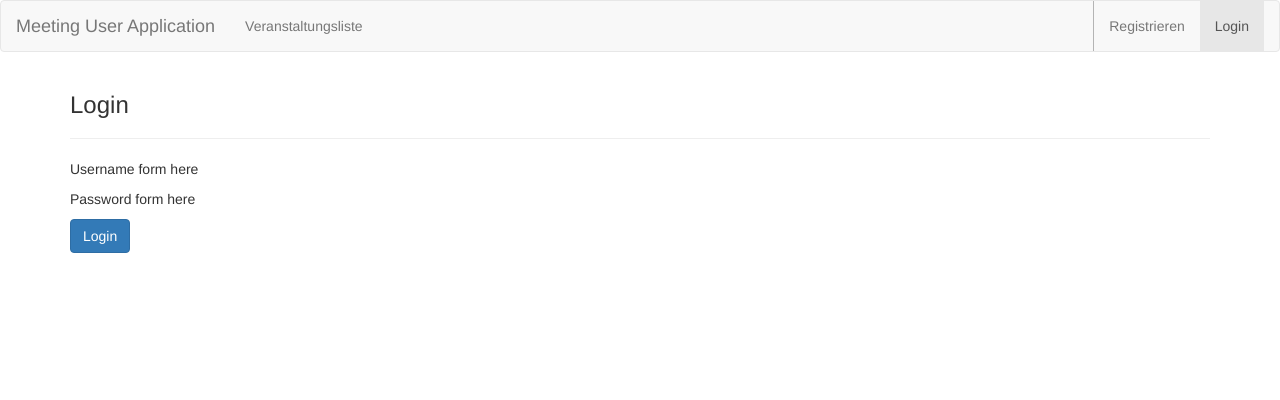
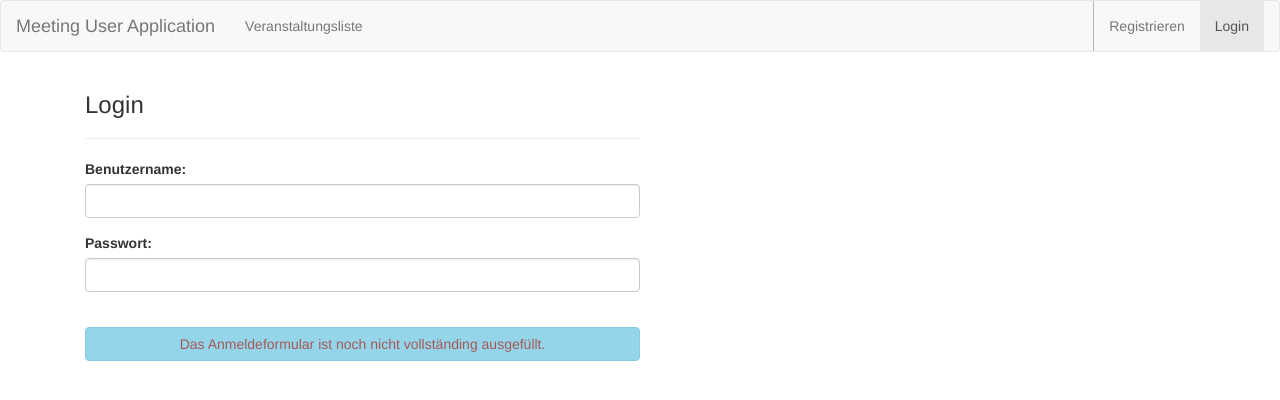
Before and after one commit to V-Peters/Angular, an Angular app: page /login in a window 1280 px wide. Shown: the top 400 px of the page. Built offline with nearby package versions, Linux system fonts and the light colour scheme.

Commit message:
added login form

```diff
--- a/src/app/login/login.component.css
+++ b/src/app/login/login.component.css
@@ -0,0 +1,3 @@
+input.ng-invalid.ng-touched {
+    border: 1px solid red;
+}
--- a/src/app/login/login.component.html
+++ b/src/app/login/login.component.html
@@ -1,9 +1,35 @@
-<h3>Login</h3>
-<hr>
-<div class="row">
-    <div class="col-md-6">
-        <p>Username form here</p>
-        <p>Password form here</p>
-        <button type="submit" (click)="onLogin()" class="btn btn-primary" routerLink="/meeting/list">Login</button>
+<div class="container">
+    <div class="row">
+        <div class="col-xs-6">
+            <h3>Login</h3>
+            <hr>
+            <form
+                [formGroup]="loginForm"
+                (ngSubmit)="onSubmit()">
+                <div class="form-group">
+                    <label for="username">Benutzername:</label>
+                    <i *ngIf="loginForm.get('username').invalid && loginForm.get('username').touched" style="color: red;"> Dieses Feld ist ein Pflichtfeld.</i>
+                    <input
+                        type="text"
+                        id="username"
+                        formControlName="username"
+                        class="form-control">
+                </div>
+                <div class="form-group">
+                    <label for="password">Passwort:</label>
+                    <i *ngIf="loginForm.get('password').invalid && loginForm.get('password').touched" style="color: red;"> Dieses Feld ist ein Pflichtfeld.</i>
+                    <input
+                        type="password"
+                        id="password"
+                        formControlName="password"
+                        class="form-control">
+                </div>
+                <br>
+                <button type="submit" class="btn btn-info btn-block" [disabled]="loginForm.invalid">
+                    <span *ngIf="loginForm.valid">Anmelden</span>
+                    <span *ngIf="loginForm.invalid" style="color: rgb(117, 0, 0);"> Das Anmeldeformular ist noch nicht vollständing ausgefüllt.</span>
+                </button>
+            </form>
+        </div>
     </div>
 </div>
--- a/src/app/login/login.component.ts
+++ b/src/app/login/login.component.ts
@@ -1,4 +1,5 @@
 import { Component, OnInit } from '@angular/core';
+import { FormGroup, FormControl, Validators } from '@angular/forms';
 
 @Component({
   selector: 'app-login',
@@ -6,13 +7,19 @@ import { Component, OnInit } from '@angular/core';
   styleUrls: ['./login.component.css']
 })
 export class LoginComponent implements OnInit {
+  loginForm: FormGroup;
 
   constructor() { }
 
   ngOnInit(): void {
+    this.loginForm = new FormGroup({
+      'username': new FormControl(null, Validators.required),
+      'password': new FormControl(null, Validators.required)
+    });
   }
 
-  onLogin() {
+  onSubmit() {
+    console.log(this.loginForm);
     localStorage.setItem('login', 'true');
   }
 
```
